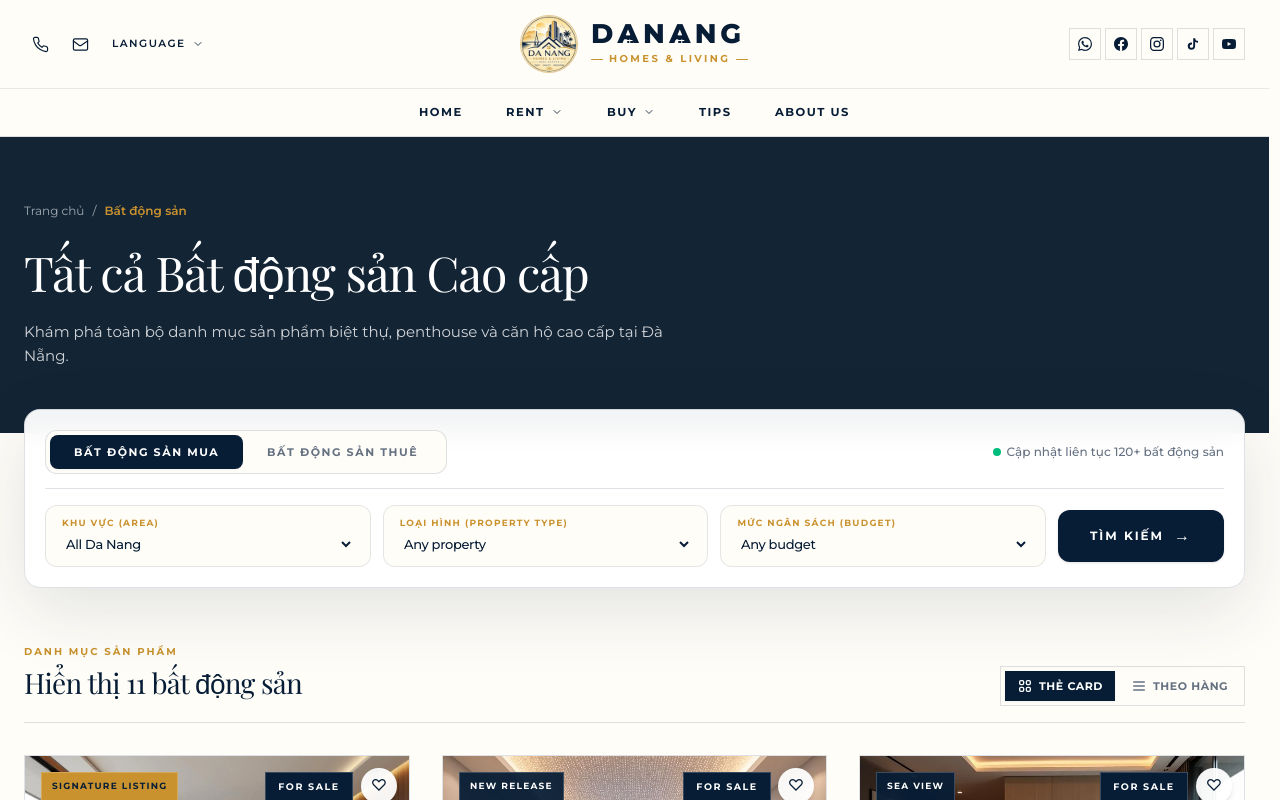
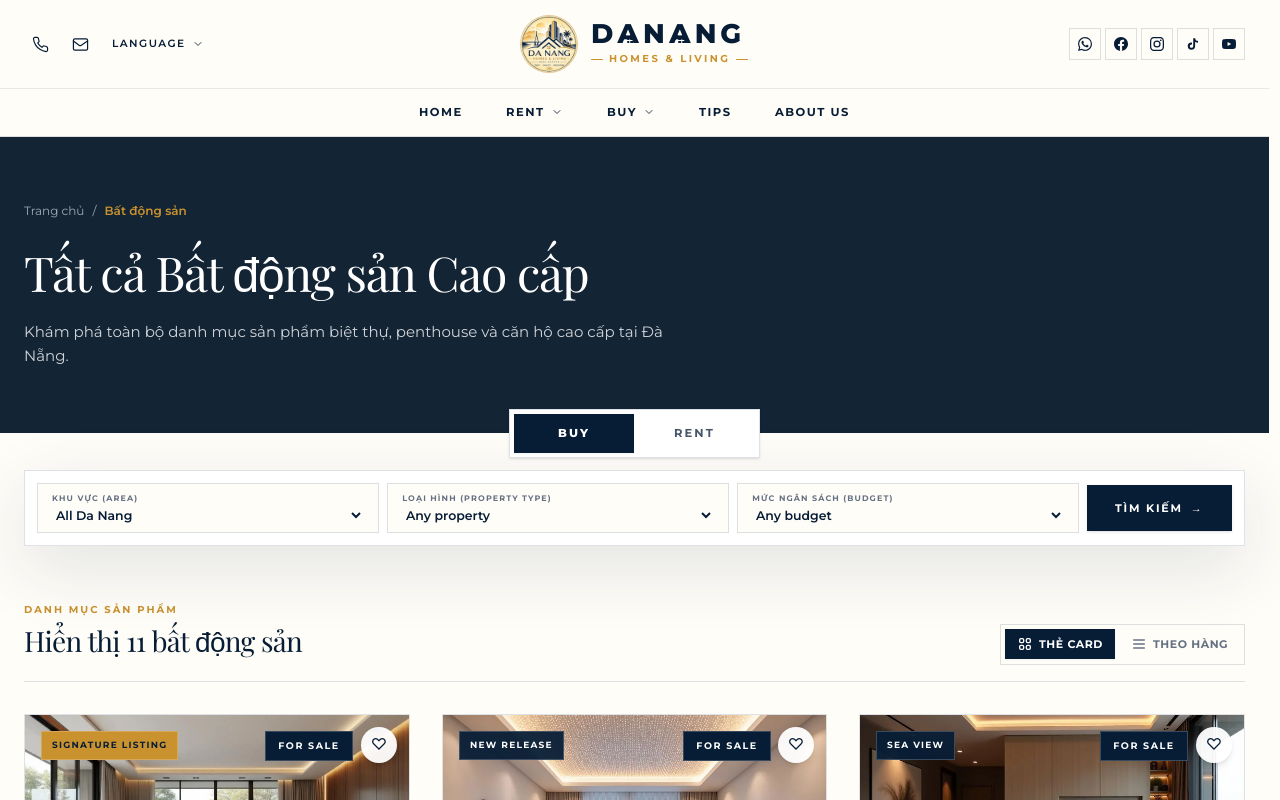
Before and after one commit to ZeronKT205/Dananghomesliving, a Next.js app in the folder real-estate-fe/: page /en/properties in a window 1280 px wide. Shown: the top 800 px of the page. Built offline with nearby package versions, Linux system fonts and the light colour scheme; a web font is replaced by a local one.

Commit message:
fix: update PropertySearch to keep original sharp design and only redirect on submit for Home page

```diff
--- a/real-estate-fe/src/app/[locale]/page.tsx
+++ b/real-estate-fe/src/app/[locale]/page.tsx
@@ -6,6 +6,7 @@ import { getListingsByType } from '@/lib/db/listings';
 import { HeroSection } from '../_components/hero-section';
 import { JournalSection } from '../_components/journal-section';
 import { ListingsSection } from '../_components/listings-section';
+import { PropertySearch } from '../_components/property-search';
 import { QuoteRequestSection } from '../_components/quote-request-section';
 import { SiteFooter } from '../_components/site-footer';
 import { SiteHeader } from '../_components/site-header';
@@ -31,6 +32,9 @@ export default async function HomePage({ params }: { params: Promise<{ locale: s
           <HeroSection />
         </div>
         <div className="animate-fade-in-up stagger-1">
+          <PropertySearch />
+        </div>
+        <div className="animate-fade-in-up stagger-2">
           <StorySection />
         </div>
 
--- a/real-estate-fe/src/app/_components/property-search.tsx
+++ b/real-estate-fe/src/app/_components/property-search.tsx
@@ -8,19 +8,19 @@ import { cn } from '@/lib/utils';
 import type { ListingType } from '@/types';
 
 const TABS: { value: ListingType; label: string }[] = [
-  { value: 'sale', label: 'BẤT ĐỘNG SẢN MUA' },
-  { value: 'rent', label: 'BẤT ĐỘNG SẢN THUÊ' },
+  { value: 'sale', label: 'BUY' },
+  { value: 'rent', label: 'RENT' },
 ];
 
-export function PropertySearch() {
+export function PropertySearch({ redirectOnlyOnSubmit = false }: { redirectOnlyOnSubmit?: boolean }) {
   return (
-    <Suspense fallback={<div className="h-28 w-full bg-white/50 animate-pulse rounded-2xl" />}>
-      <PropertySearchInner />
+    <Suspense fallback={null}>
+      <PropertySearchInner redirectOnlyOnSubmit={redirectOnlyOnSubmit} />
     </Suspense>
   );
 }
 
-function PropertySearchInner() {
+function PropertySearchInner({ redirectOnlyOnSubmit }: { redirectOnlyOnSubmit: boolean }) {
   const router = useRouter();
   const searchParams = useSearchParams();
 
@@ -41,9 +41,12 @@ function PropertySearchInner() {
 
   const handleTabChange = (newTab: ListingType) => {
     setTab(newTab);
+    // Chỉ chuyển hướng ngay nếu KHÔNG PHẢI trang Home (khi redirectOnlyOnSubmit = false)
+    if (!redirectOnlyOnSubmit) {
       const params = new URLSearchParams(searchParams.toString());
       params.set('type', newTab);
       router.push(`/properties?${params.toString()}`, { scroll: false });
+    }
   };
 
   const handleSubmit = (event: React.FormEvent) => {
@@ -59,11 +62,14 @@ function PropertySearchInner() {
       params.set('propertyType', selectedType);
     }
 
+    // Chuyển hướng sang trang danh sách bất động sản với các tham số tìm kiếm
     router.push(`/properties?${params.toString()}`, { scroll: false });
 
+    if (!redirectOnlyOnSubmit) {
       requestAnimationFrame(() => {
         document.getElementById('properties-results')?.scrollIntoView({ behavior: 'smooth', block: 'start' });
       });
+    }
 
     setTimeout(() => {
       setIsSearching(false);
@@ -71,20 +77,21 @@ function PropertySearchInner() {
   };
 
   return (
-    <div className="w-full">
-      <form
-        onSubmit={handleSubmit}
-        className="w-full bg-white/95 backdrop-blur-md border border-line shadow-lift rounded-2xl p-4 sm:p-5 transition-all"
-        role="search"
-        aria-label="Tìm kiếm bất động sản Đà Nẵng"
-      >
-        {/* Top bar: Tab Selectors */}
-        <div className="flex items-center justify-between border-b border-line pb-3.5 mb-4">
+    <div className="w-full flex flex-col items-center">
+      {/* 1. Centered BUY & RENT 2-Button Toggle with Smooth Sliding Pill */}
       <div
         role="tablist"
-            aria-label="Loại hình giao dịch"
-            className="inline-flex bg-paper p-1 rounded-xl border border-line"
+        aria-label="Listing type"
+        className="relative inline-flex bg-white p-1 rounded-none border border-line shadow-sm mb-3 z-10 overflow-hidden"
       >
+        {/* Sliding Pill Background Indicator */}
+        <div
+          className={cn(
+            'absolute top-1 bottom-1 w-[calc(50%-4px)] bg-navy rounded-none transition-all duration-300 ease-out shadow-xs',
+            tab === 'sale' ? 'left-1' : 'left-[calc(50%+2px)]'
+          )}
+        />
+
         {TABS.map((item) => {
           const isActive = item.value === tab;
           return (
@@ -95,10 +102,10 @@ function PropertySearchInner() {
               aria-selected={isActive}
               onClick={() => handleTabChange(item.value)}
               className={cn(
-                    'px-4 sm:px-6 py-2 text-[11px] font-bold tracking-[0.14em] uppercase transition-all duration-200 cursor-pointer rounded-lg text-center',
+                'relative z-10 px-10 py-2.5 text-[11.5px] font-bold tracking-[0.18em] uppercase transition-colors duration-200 cursor-pointer rounded-none min-w-[120px] text-center',
                 isActive
-                      ? 'bg-navy text-white shadow-xs font-bold'
-                      : 'text-muted hover:text-navy hover:bg-black/5'
+                  ? 'text-white font-extrabold'
+                  : 'text-navy/75 hover:text-navy'
               )}
             >
               {item.label}
@@ -107,27 +114,25 @@ function PropertySearchInner() {
         })}
       </div>
 
-          <span className="hidden md:inline-flex items-center gap-1.5 text-xs text-muted font-medium">
-            <span className="h-2 w-2 rounded-full bg-emerald-500 animate-pulse" />
-            Cập nhật liên tục 120+ bất động sản
-          </span>
-        </div>
-
-        {/* Filter Selects Grid */}
-        <div className="grid grid-cols-1 sm:grid-cols-2 lg:grid-cols-[1fr_1fr_1fr_auto] gap-3 items-center">
+      {/* 2. Compact Filter Bar */}
+      <form
+        onSubmit={handleSubmit}
+        className="w-full bg-white border border-line shadow-lift rounded-none p-2 sm:p-3"
+      >
+        <div className="grid grid-cols-1 sm:grid-cols-2 lg:grid-cols-[1fr_1fr_1fr_auto] gap-2 items-center">
           {/* Area */}
-          <div className="bg-paper border border-line/80 hover:border-gold/50 focus-within:border-gold px-4 py-2.5 rounded-xl transition-colors">
+          <div className="bg-paper border border-line px-3.5 py-2 rounded-none flex flex-col justify-center">
             <label
-              htmlFor="area-select"
-              className="text-[9px] font-bold tracking-[0.14em] text-gold uppercase block mb-0.5"
+              htmlFor="area"
+              className="text-[8px] font-bold tracking-[0.14em] text-muted uppercase block mb-0.5"
             >
               Khu vực (Area)
             </label>
             <select
-              id="area-select"
+              id="area"
               value={selectedArea}
               onChange={(e) => setSelectedArea(e.target.value)}
-              className="text-navy font-medium focus:outline-none w-full cursor-pointer bg-transparent py-0.5 text-[13px] tracking-tight"
+              className="text-navy focus:outline-none w-full cursor-pointer bg-transparent py-0 text-[12.5px] font-semibold"
             >
               {SEARCH_AREAS.map((option) => (
                 <option key={option} value={option}>{option}</option>
@@ -136,18 +141,18 @@ function PropertySearchInner() {
           </div>
 
           {/* Property Type */}
-          <div className="bg-paper border border-line/80 hover:border-gold/50 focus-within:border-gold px-4 py-2.5 rounded-xl transition-colors">
+          <div className="bg-paper border border-line px-3.5 py-2 rounded-none flex flex-col justify-center">
             <label
-              htmlFor="property-type-select"
-              className="text-[9px] font-bold tracking-[0.14em] text-gold uppercase block mb-0.5"
+              htmlFor="property-type"
+              className="text-[8px] font-bold tracking-[0.14em] text-muted uppercase block mb-0.5"
             >
               Loại hình (Property Type)
             </label>
             <select
-              id="property-type-select"
+              id="property-type"
               value={selectedType}
               onChange={(e) => setSelectedType(e.target.value)}
-              className="text-navy font-medium focus:outline-none w-full cursor-pointer bg-transparent py-0.5 text-[13px] tracking-tight"
+              className="text-navy focus:outline-none w-full cursor-pointer bg-transparent py-0 text-[12.5px] font-semibold"
             >
               {SEARCH_PROPERTY_TYPES.map((option) => (
                 <option key={option} value={option}>{option}</option>
@@ -156,17 +161,17 @@ function PropertySearchInner() {
           </div>
 
           {/* Budget */}
-          <div className="bg-paper border border-line/80 hover:border-gold/50 focus-within:border-gold px-4 py-2.5 rounded-xl transition-colors">
+          <div className="bg-paper border border-line px-3.5 py-2 rounded-none flex flex-col justify-center">
             <label
-              htmlFor="budget-select"
-              className="text-[9px] font-bold tracking-[0.14em] text-gold uppercase block mb-0.5"
+              htmlFor="budget"
+              className="text-[8px] font-bold tracking-[0.14em] text-muted uppercase block mb-0.5"
             >
               Mức ngân sách (Budget)
             </label>
             <select
-              id="budget-select"
+              id="budget"
               defaultValue={SEARCH_BUDGETS[0]}
-              className="text-navy font-medium focus:outline-none w-full cursor-pointer bg-transparent py-0.5 text-[13px] tracking-tight"
+              className="text-navy focus:outline-none w-full cursor-pointer bg-transparent py-0 text-[12.5px] font-semibold"
             >
               {SEARCH_BUDGETS.map((option) => (
                 <option key={option} value={option}>{option}</option>
@@ -174,11 +179,11 @@ function PropertySearchInner() {
             </select>
           </div>
 
-          {/* Search Action Button */}
+          {/* Submit Search Button with Loading Spinner & Scroll Action */}
           <button
             type="submit"
             disabled={isSearching}
-            className="w-full lg:w-auto bg-navy hover:bg-gold text-white hover:text-navy px-8 py-4 text-[12px] font-bold uppercase tracking-[0.16em] transition-all rounded-xl cursor-pointer flex items-center justify-center gap-2.5 shrink-0 active:scale-98 shadow-sm hover:shadow-md disabled:opacity-75"
+            className="w-full lg:w-auto bg-navy hover:bg-gold text-white hover:text-navy px-7 py-3.5 text-[11px] font-bold uppercase tracking-[0.16em] transition-all rounded-none cursor-pointer flex items-center justify-center gap-2 shrink-0 active:scale-97 shadow-sm disabled:opacity-75"
           >
             {isSearching ? (
               <>
@@ -191,7 +196,7 @@ function PropertySearchInner() {
             ) : (
               <>
                 TÌM KIẾM
-                <span className="text-base leading-none transition-transform duration-300 group-hover:translate-x-1">→</span>
+                <span className="transition-transform duration-300 group-hover:translate-x-1">→</span>
               </>
             )}
           </button>
```
Also changed, not shown: real-estate-fe/src/app/_components/hero-gallery.tsx (+30 -53 lines), real-estate-fe/src/app/_components/hero-section.tsx (+27 -57 lines). Lines whose indentation alone changed are shown as unchanged.
